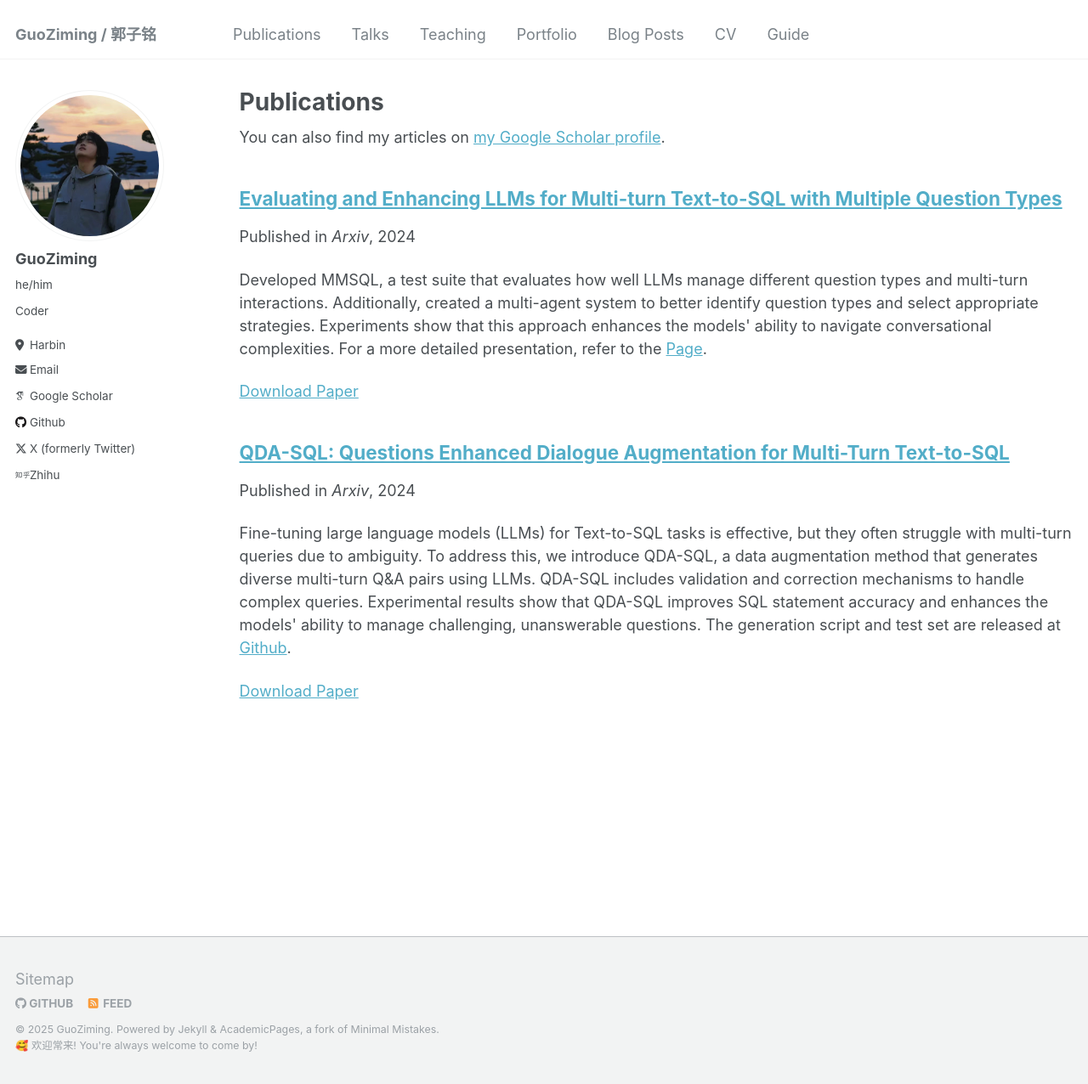
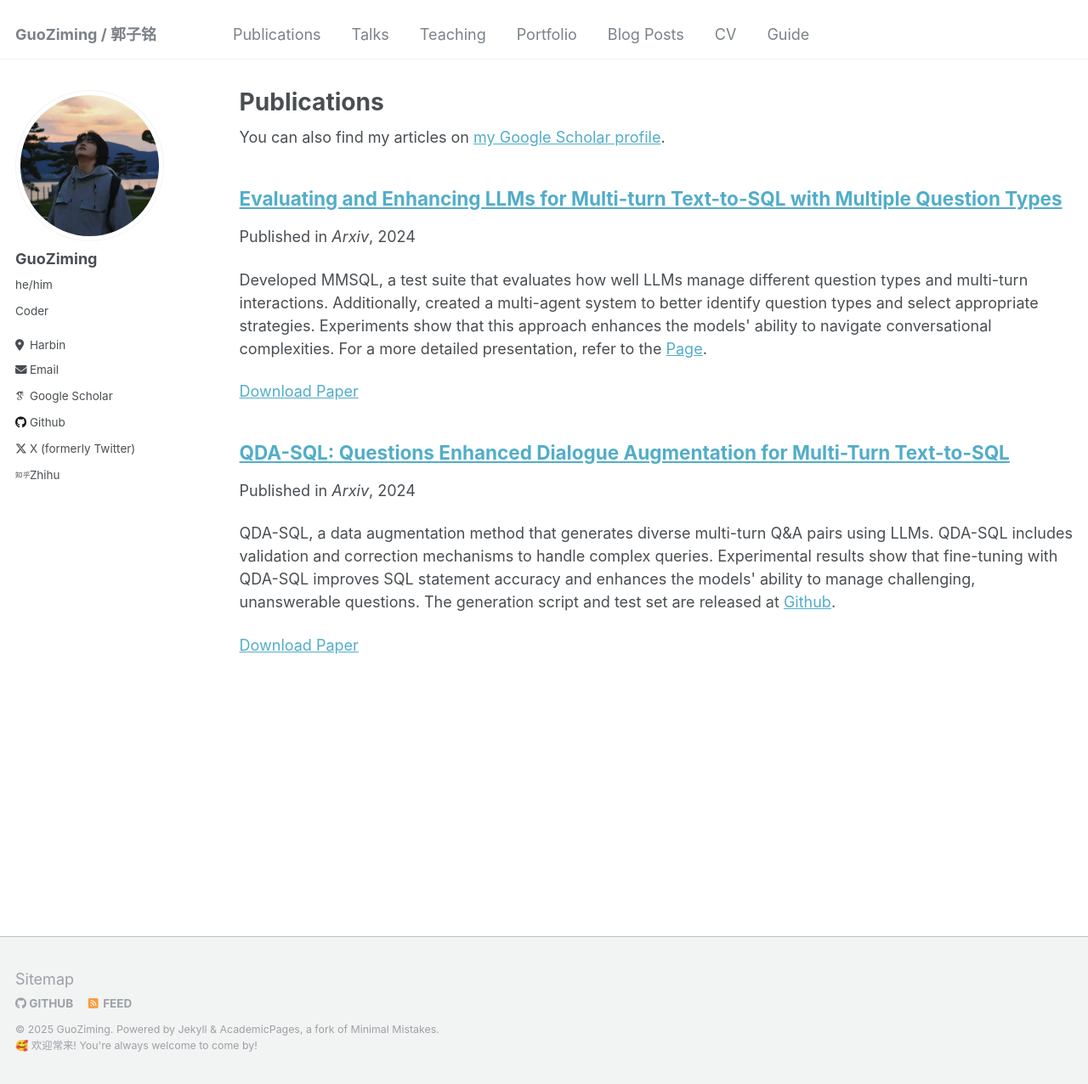
Before and after one commit to mcxiaoxiao/mcxiaoxiao.github.io, a Jekyll site: the page built from _pages/publications.md, in a window 1280 px wide and 1276 px high. Shown: the whole window at 85% size. Built offline with Jekyll 4.4.1, drawn with Linux system fonts in a browser that asks for light colours; some web fonts are replaced.

Commit message:
Update 2024-06-15-QDA-SQL-preprint.md

```diff
--- a/_publications/2024-06-15-QDA-SQL-preprint.md
+++ b/_publications/2024-06-15-QDA-SQL-preprint.md
@@ -2,7 +2,7 @@
 title: "QDA-SQL: Questions Enhanced Dialogue Augmentation for Multi-Turn Text-to-SQL"
 collection: publications
 permalink: /publication/QDA-SQL
-excerpt: 'Fine-tuning large language models (LLMs) for Text-to-SQL tasks is effective, but they often struggle with multi-turn queries due to ambiguity. To address this, we introduce QDA-SQL, a data augmentation method that generates diverse multi-turn Q&A pairs using LLMs. QDA-SQL includes validation and correction mechanisms to handle complex queries. Experimental results show that QDA-SQL improves SQL statement accuracy and enhances the models&apos; ability to manage challenging, unanswerable questions. The generation script and test set are released at [Github](https://github.com/mcxiaoxiao/QDA-SQL).'
+excerpt: 'QDA-SQL, a data augmentation method that generates diverse multi-turn Q&A pairs using LLMs. QDA-SQL includes validation and correction mechanisms to handle complex queries. Experimental results show that fine-tuning with QDA-SQL improves SQL statement accuracy and enhances the models&apos; ability to manage challenging, unanswerable questions. The generation script and test set are released at [Github](https://github.com/mcxiaoxiao/QDA-SQL).'
 date: 2024-06-15
 venue: 'Arxiv'
 paperurl: 'https://arxiv.org/abs/2406.10593'
```
